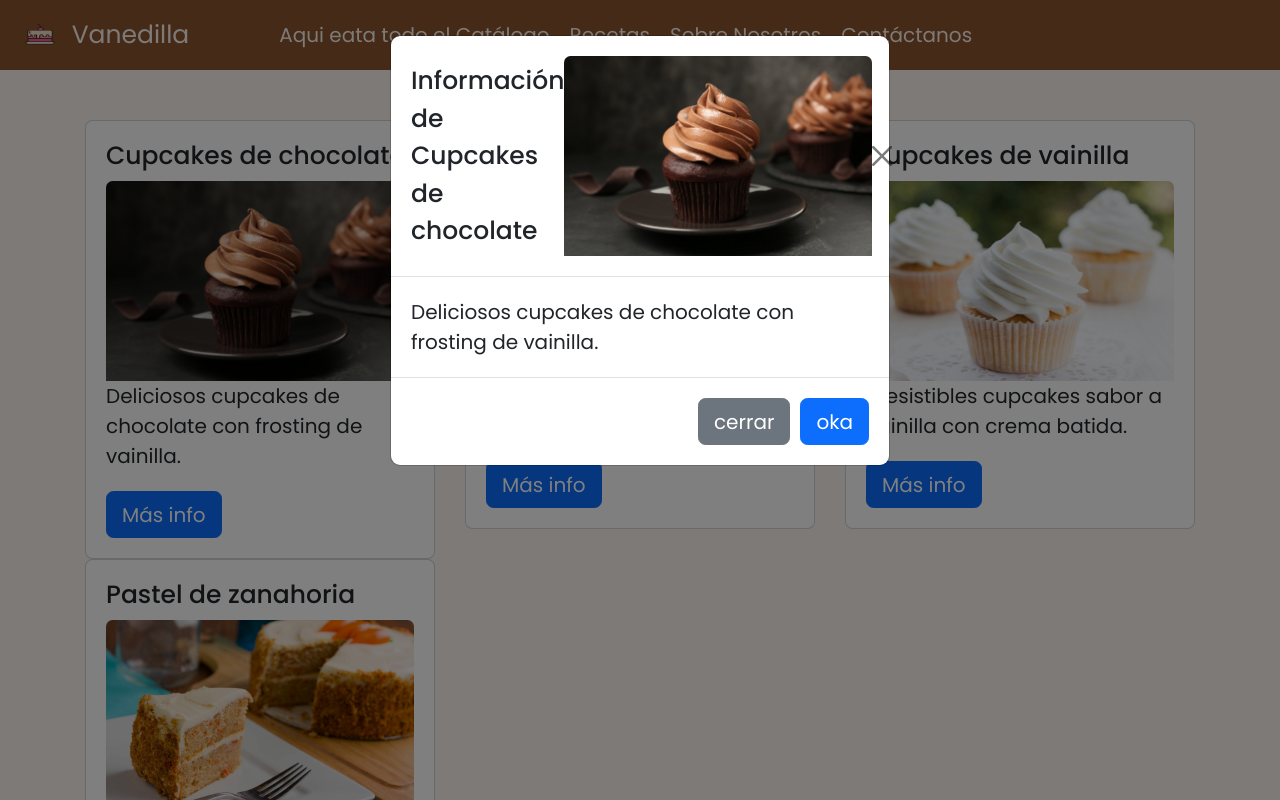
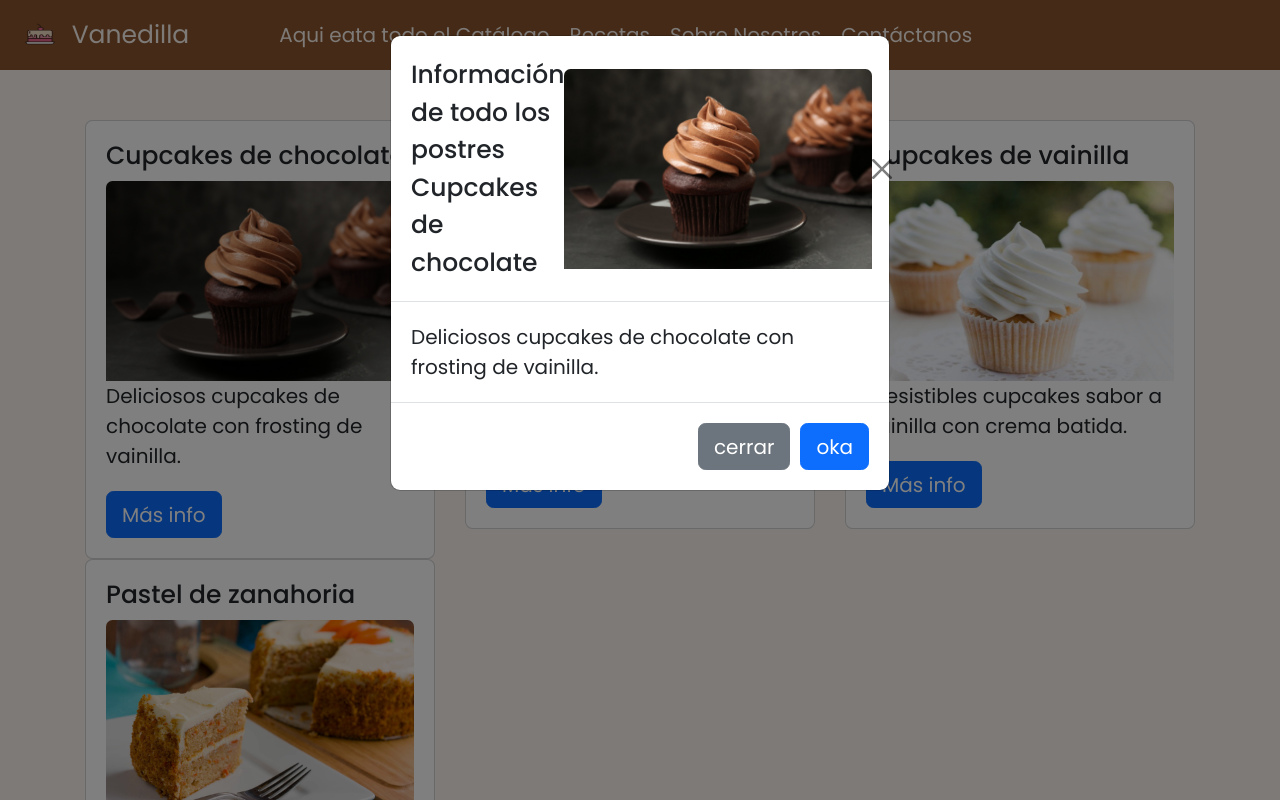
Before and after one commit to ALEJANDRA-1906/repositorio_postres-2, a Flask app: page /catalogo in a window 1280 px wide, after a click on "Más info". Run offline with Flask 3, Linux system fonts and the light colour scheme.

Commit message:
primer edicion

```diff
--- a/app/app/templates/catalogo.html
+++ b/app/app/templates/catalogo.html
@@ -24,7 +24,7 @@
                     <div class="modal-dialog">
                       <div class="modal-content">
                         <div class="modal-header">
-                          <h1 class="modal-title fs-5" id="staticBackdropLabel">Información de {{dato.postre}}</h1>
+                          <h1 class="modal-title fs-5" id="staticBackdropLabel">Información de todo los postres {{dato.postre}}</h1>
                           {% if dato.imagen %}
                 <img src="{{ url_for('static', filename=dato.imagen) }}" width="100" height="200" class="card-img-top" alt="{{ dato.postre }}">
                  {% endif %}
```
